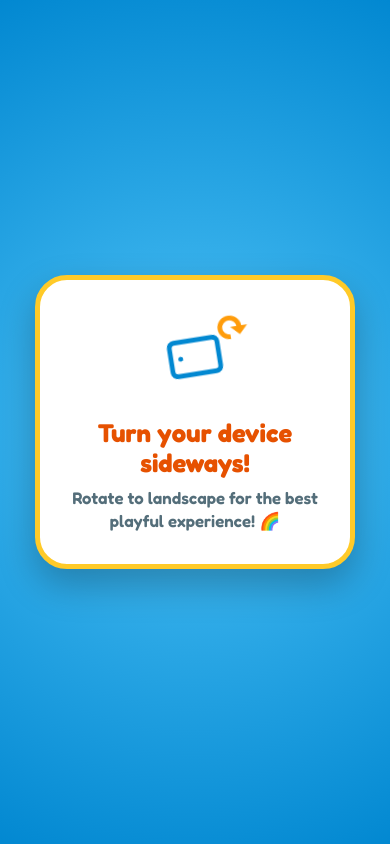
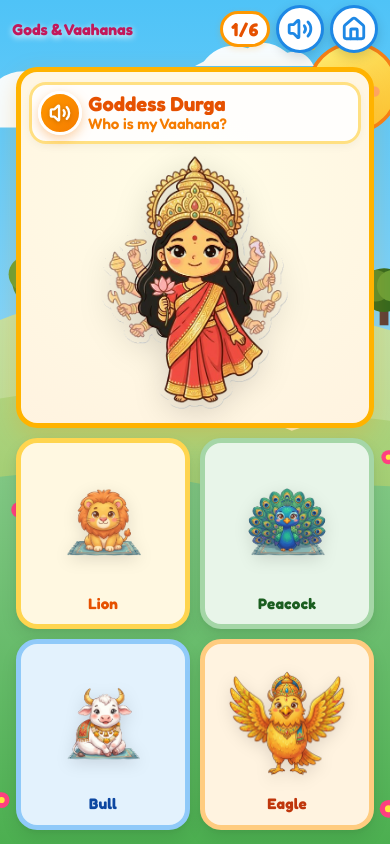
Before and after one commit to akshayvernekar/avani-play-app, a Vue app: page /avani-play-app/vaahana in a window 390 px wide. Built offline with nearby package versions, Linux system fonts and the light colour scheme.

Commit message:
feat: add dual orientation support with responsive portrait layouts and improve item placement logic

```diff
--- a/src/components/identifyGod/DeityOptionCard.vue
+++ b/src/components/identifyGod/DeityOptionCard.vue
@@ -175,4 +175,15 @@ defineExpose({
 .is-disabled {
   cursor: default;
 }
+
+@media (orientation: portrait) {
+  .deity-option-card {
+    padding: clamp(4px, 1vh, 8px) clamp(4px, 1vw, 8px);
+    border-radius: clamp(14px, 2.5vh, 22px);
+  }
+  .deity-label {
+    font-size: clamp(0.85rem, 1.8vh, 1.15rem);
+    margin-top: clamp(1px, 0.4vh, 4px);
+  }
+}
 </style>
--- a/src/components/vaahana/DeityCard.vue
+++ b/src/components/vaahana/DeityCard.vue
@@ -386,4 +386,39 @@ function handlePlayAudio() {
   opacity: 0;
   transform: translateY(10px);
 }
+
+@media (orientation: portrait) {
+  .deity-card-panel {
+    padding: clamp(6px, 1.2vh, 12px) clamp(8px, 1.5vw, 14px);
+    border-radius: clamp(14px, 2.5vh, 22px);
+  }
+  .question-header-bar {
+    padding: clamp(3px, 0.8vh, 6px) clamp(6px, 1.2vw, 12px);
+    gap: clamp(6px, 1.2vw, 10px);
+    border-radius: clamp(12px, 2vh, 18px);
+  }
+  .speaker-btn {
+    width: clamp(34px, 6vh, 44px);
+    height: clamp(34px, 6vh, 44px);
+    min-width: clamp(34px, 6vh, 44px);
+  }
+  .speaker-icon {
+    width: clamp(16px, 3vh, 22px);
+    height: clamp(16px, 3vh, 22px);
+  }
+  .deity-name {
+    font-size: clamp(0.95rem, 2.4vh, 1.35rem);
+  }
+  .question-prompt {
+    font-size: clamp(0.78rem, 1.8vh, 0.95rem);
+  }
+  .voice-fact {
+    font-size: clamp(0.82rem, 1.8vh, 1rem);
+    margin: clamp(4px, 0.8vh, 8px) 0;
+  }
+  .next-round-btn {
+    font-size: clamp(0.85rem, 2vh, 1.05rem);
+    padding: clamp(4px, 0.9vh, 8px) clamp(12px, 2vw, 18px);
+  }
+}
 </style>
--- a/src/components/vaahana/VaahanaOption.vue
+++ b/src/components/vaahana/VaahanaOption.vue
@@ -196,4 +196,18 @@ defineExpose({ cardRef, triggerIncorrectAnimation });
   white-space: nowrap;
   flex-shrink: 0;
 }
+
+@media (orientation: portrait) {
+  .vaahana-option-card {
+    padding: clamp(4px, 1vh, 8px) clamp(4px, 1vw, 8px);
+    border-radius: clamp(14px, 2.5vh, 22px);
+  }
+  .option-emoji {
+    font-size: clamp(2.2rem, 8vh, 3.8rem);
+  }
+  .option-name {
+    font-size: clamp(0.82rem, 1.8vh, 1.15rem);
+    margin-top: clamp(1px, 0.3vh, 3px);
+  }
+}
 </style>
--- a/src/views/IdentifyGodView.vue
+++ b/src/views/IdentifyGodView.vue
@@ -276,21 +276,9 @@ function saveScore() {
   localStorage.setItem('identify_god_count', foundCount.value.toString());
 }
 
-async function requestLandscapeLock() {
-  try {
-    const orientation = window.screen?.orientation as any;
-    if (orientation && typeof orientation.lock === 'function') {
-      await orientation.lock('landscape');
-    }
-  } catch {
-    // Gracefully ignore
-  }
-}
-
 onMounted(() => {
   loadScore();
   startNewRound();
-  requestLandscapeLock();
 });
 
 onBeforeUnmount(() => {
@@ -650,22 +638,93 @@ const bgStyle = {
   box-sizing: border-box;
 }
 
-/* Portrait Blocker Overlay (shown when orientation is portrait) */
+/* Portrait Responsive Layout (enabled dual orientation support) */
 .portrait-guard-overlay {
-  display: none;
+  display: none !important;
 }
 
 @media (orientation: portrait) {
   .portrait-guard-overlay {
-    display: flex;
-    position: fixed;
-    inset: 0;
-    z-index: 999999;
-    background: radial-gradient(circle at center, #4FC3F7 0%, #0288D1 100%);
-    align-items: center;
-    justify-content: center;
-    padding: 24px;
-    box-sizing: border-box;
+    display: none !important;
+  }
+
+  .game-stage-landscape {
+    grid-template-columns: 1fr;
+    grid-template-rows: 38fr 62fr;
+    gap: clamp(6px, 1.2vh, 12px);
+    padding: clamp(4px, 0.8vh, 8px) clamp(8px, 2vw, 14px) clamp(6px, 1vh, 10px);
+  }
+
+  .left-panel {
+    height: 100%;
+    min-height: 0;
+  }
+
+  .question-panel {
+    padding: clamp(8px, 1.2vh, 14px) clamp(10px, 2vw, 16px);
+  }
+
+  .speaker-section {
+    gap: 3px;
+  }
+
+  .speaker-button {
+    width: clamp(46px, 8.5vh, 62px);
+    height: clamp(46px, 8.5vh, 62px);
+  }
+
+  .speaker-icon {
+    width: clamp(20px, 4vh, 28px);
+    height: clamp(20px, 4vh, 28px);
+  }
+
+  .speaker-hint {
+    font-size: clamp(0.7rem, 1.4vh, 0.85rem);
+  }
+
+  .question-prompt {
+    font-size: clamp(0.78rem, 1.6vh, 0.95rem);
+    margin: 0;
+  }
+
+  .target-question-text {
+    font-size: clamp(0.95rem, 2.3vh, 1.35rem);
+    line-height: 1.15;
+  }
+
+  .bottom-action-area {
+    min-height: clamp(32px, 5.5vh, 44px);
+  }
+
+  .celebration-tag {
+    font-size: clamp(0.75rem, 1.5vh, 0.92rem);
+  }
+
+  .try-new-button {
+    font-size: clamp(0.85rem, 1.8vh, 1.05rem);
+    padding: clamp(4px, 0.9vh, 8px) clamp(12px, 2vw, 18px);
+  }
+
+  .hint-tag {
+    font-size: clamp(0.75rem, 1.5vh, 0.92rem);
+  }
+
+  .right-panel {
+    height: 100%;
+    min-height: 0;
+  }
+
+  .options-grid {
+    gap: clamp(6px, 1.2vh, 12px);
+  }
+}
+
+@media (max-width: 480px) {
+  .feedback-inline {
+    display: none;
+  }
+  .nav-title {
+    font-size: clamp(14px, 4vw, 18px);
   }
 }
 
--- a/src/views/PujaGameView.vue
+++ b/src/views/PujaGameView.vue
@@ -141,9 +141,6 @@ let nextZIndex = 10;
 let dragOffsetNormX = 0;
 let dragOffsetNormY = 0;
 
-// Spawning offset counter to prevent newly tapped items stacking on exact same pixel
-let spawnOffsetIndex = 0;
-
 // Aarti State
 const isAartiActive = ref(false);
 const activeAartiItem = ref<PujaItem | null>(null);
@@ -225,33 +222,77 @@ function spawnDecoration(item: PujaItem, playSound = true): PlacedItem {
     initialY = 0.58;
   } else if (item.type === 'flowers') {
     // Stagger slightly so multiple flowers don't stack directly on top
+    const existingFlowers = placedItems.value.filter(p => p.item.type === 'flowers');
     const offsets = [
       { x: 0.5, y: 0.85 },
       { x: 0.38, y: 0.86 },
       { x: 0.62, y: 0.86 },
       { x: 0.44, y: 0.88 },
-      { x: 0.56, y: 0.88 }
+      { x: 0.56, y: 0.88 },
+      { x: 0.32, y: 0.87 },
+      { x: 0.68, y: 0.87 }
     ];
-    const off = offsets[spawnOffsetIndex % offsets.length];
-    spawnOffsetIndex++;
+    const off = offsets[existingFlowers.length % offsets.length];
     initialX = off.x;
     initialY = off.y;
   } else if (item.type === 'offerings') {
+    const existingOfferings = placedItems.value.filter(p => p.item.type === 'offerings');
     const offsets = [
       { x: 0.5, y: 0.90 },
       { x: 0.36, y: 0.91 },
-      { x: 0.64, y: 0.91 }
+      { x: 0.64, y: 0.91 },
+      { x: 0.43, y: 0.93 },
+      { x: 0.57, y: 0.93 }
     ];
-    const off = offsets[spawnOffsetIndex % offsets.length];
-    spawnOffsetIndex++;
+    const off = offsets[existingOfferings.length % offsets.length];
     initialX = off.x;
     initialY = off.y;
   } else if (item.type === 'lights') {
-    initialX = 0.22;
-    initialY = 0.85;
+    const existingLights = placedItems.value.filter(p => p.item.type === 'lights');
+    const hasLeft = existingLights.some(p => p.x <= 0.5);
+    const hasRight = existingLights.some(p => p.x > 0.5);
+    if (hasLeft && !hasRight) {
+      initialX = 0.78;
+      initialY = 0.85;
+    } else if (hasRight && !hasLeft) {
+      initialX = 0.22;
+      initialY = 0.85;
+    } else {
+      const offsets = [
+        { x: 0.22, y: 0.85 },
+        { x: 0.78, y: 0.85 },
+        { x: 0.16, y: 0.88 },
+        { x: 0.84, y: 0.88 },
+        { x: 0.28, y: 0.83 },
+        { x: 0.72, y: 0.83 }
+      ];
+      const off = offsets[existingLights.length % offsets.length];
+      initialX = off.x;
+      initialY = off.y;
+    }
   } else if (item.type === 'incense') {
-    initialX = 0.78;
-    initialY = 0.85;
+    const existingIncense = placedItems.value.filter(p => p.item.type === 'incense');
+    const hasRight = existingIncense.some(p => p.x > 0.5);
+    const hasLeft = existingIncense.some(p => p.x <= 0.5);
+    if (hasRight && !hasLeft) {
+      initialX = 0.22;
+      initialY = 0.85;
+    } else if (hasLeft && !hasRight) {
+      initialX = 0.78;
+      initialY = 0.85;
+    } else {
+      const offsets = [
+        { x: 0.78, y: 0.85 },
+        { x: 0.22, y: 0.85 },
+        { x: 0.84, y: 0.88 },
+        { x: 0.16, y: 0.88 },
+        { x: 0.72, y: 0.83 },
+        { x: 0.28, y: 0.83 }
+      ];
+      const off = offsets[existingIncense.length % offsets.length];
+      initialX = off.x;
+      initialY = off.y;
+    }
   }
 
   nextZIndex++;
@@ -455,9 +496,7 @@ function handlePlayAgain() {
 }
 
 onMounted(() => {
-  try {
-    (screen.orientation as any)?.lock?.('landscape').catch(() => {});
-  } catch (e) {}
+  // Dual orientation support (portrait & landscape)
 });
 
 onBeforeUnmount(() => {
--- a/src/views/VaahanaGameView.vue
+++ b/src/views/VaahanaGameView.vue
@@ -194,22 +194,10 @@ function saveScore() {
   localStorage.setItem('vaahana_found_count', foundCount.value.toString());
 }
 
-async function requestLandscapeLock() {
-  try {
-    const orientation = window.screen?.orientation as any;
-    if (orientation && typeof orientation.lock === 'function') {
-      await orientation.lock('landscape');
-    }
-  } catch {
-    // Gracefully ignore if not supported by browser
-  }
-}
-
 onMounted(() => {
   loadScore();
   const deityId = route.params.id as string;
   startNewRound(deityId);
-  requestLandscapeLock();
 });
 
 onBeforeUnmount(() => {
@@ -499,22 +487,44 @@ const bgStyle = {
   box-sizing: border-box;
 }
 
-/* Portrait Blocker Overlay (shown when orientation is portrait) */
+/* Portrait Responsive Layout (enabled dual orientation support) */
 .portrait-guard-overlay {
-  display: none;
+  display: none !important;
 }
 
 @media (orientation: portrait) {
   .portrait-guard-overlay {
-    display: flex;
-    position: fixed;
-    inset: 0;
-    z-index: 999999;
-    background: radial-gradient(circle at center, #4FC3F7 0%, #0288D1 100%);
-    align-items: center;
-    justify-content: center;
-    padding: 24px;
-    box-sizing: border-box;
+    display: none !important;
+  }
+
+  .game-stage-landscape {
+    grid-template-columns: 1fr;
+    grid-template-rows: 48fr 52fr;
+    gap: clamp(6px, 1.2vh, 12px);
+    padding: clamp(4px, 0.8vh, 8px) clamp(8px, 2vw, 14px) clamp(6px, 1vh, 10px);
+  }
+
+  .left-panel {
+    height: 100%;
+    min-height: 0;
+  }
+
+  .right-panel {
+    height: 100%;
+    min-height: 0;
+  }
+
+  .options-grid {
+    gap: clamp(6px, 1.2vh, 12px);
+  }
+}
+
+@media (max-width: 480px) {
+  .feedback-inline {
+    display: none;
+  }
+  .nav-title {
+    font-size: clamp(14px, 4vw, 18px);
   }
 }
 
```
Also changed, not shown: 1 other file (tests, documents, lock files or other folders).
